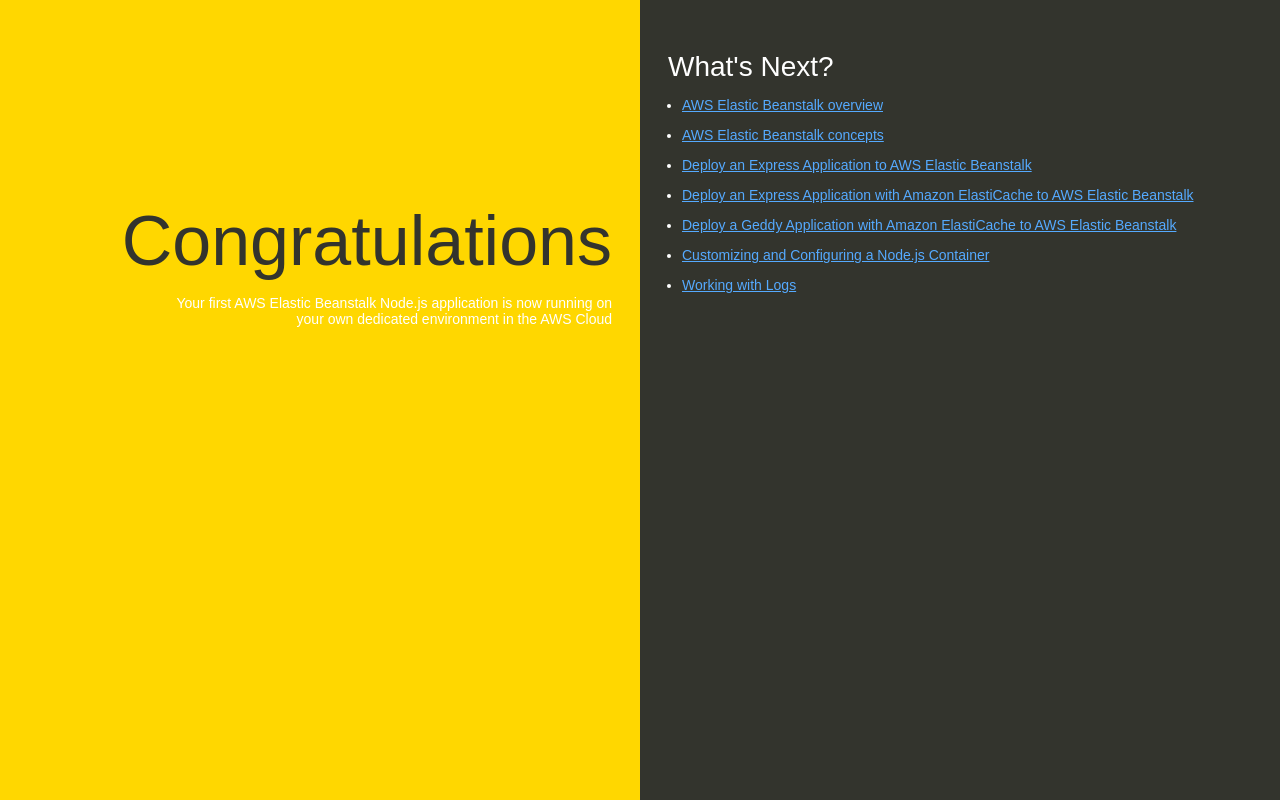
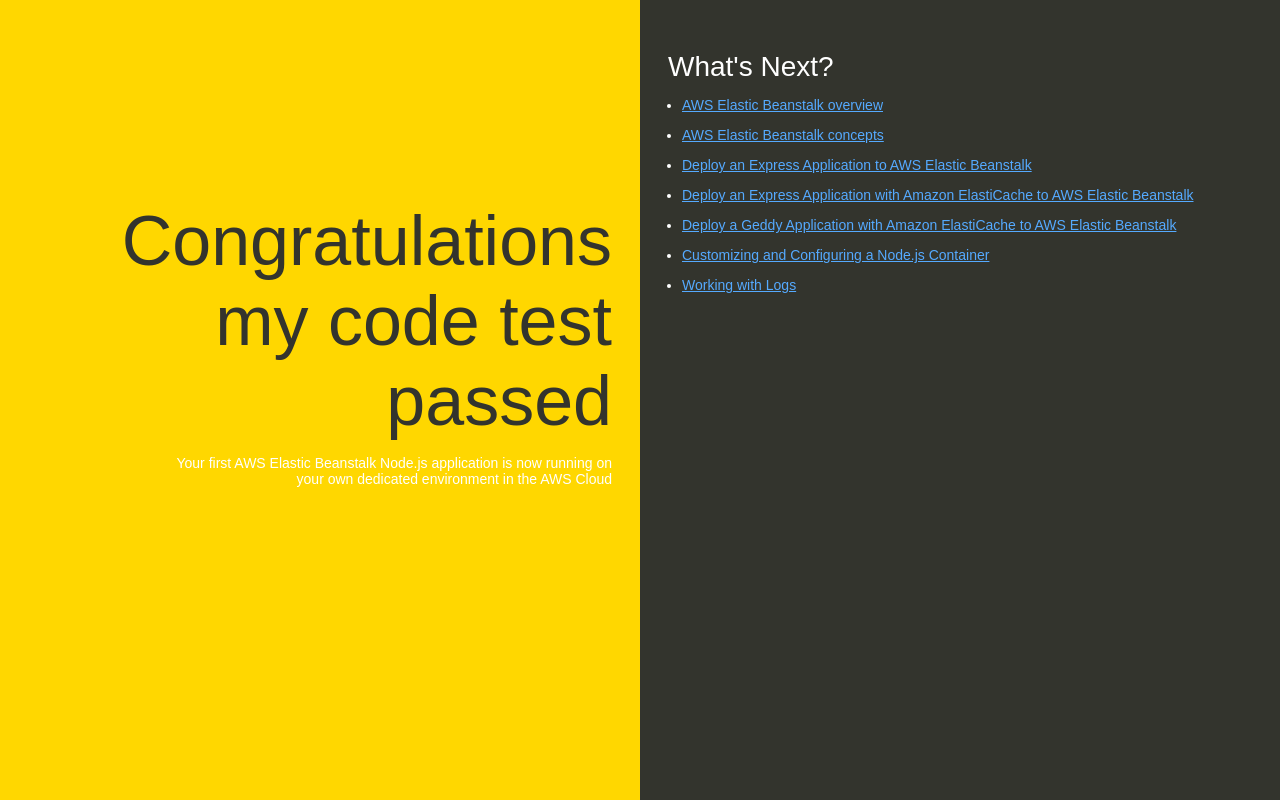
Before and after one commit to yourfavengineer/my-nodejs-repo, a website: page index.html in a window 1280 px wide. Drawn offline with Linux system fonts and the light colour scheme.

Commit message:
Update index.html

```diff
--- a/index.html
+++ b/index.html
@@ -74,7 +74,7 @@
   </head>
   <body>
     <div class="textColumn">
-      <h1>Congratulations</h1>
+      <h1>Congratulations my code test passed </h1>
       <p>Your first AWS Elastic Beanstalk Node.js application is now running on your own dedicated environment in the AWS Cloud</p>
     </div>
     <div class="linksColumn">
```
